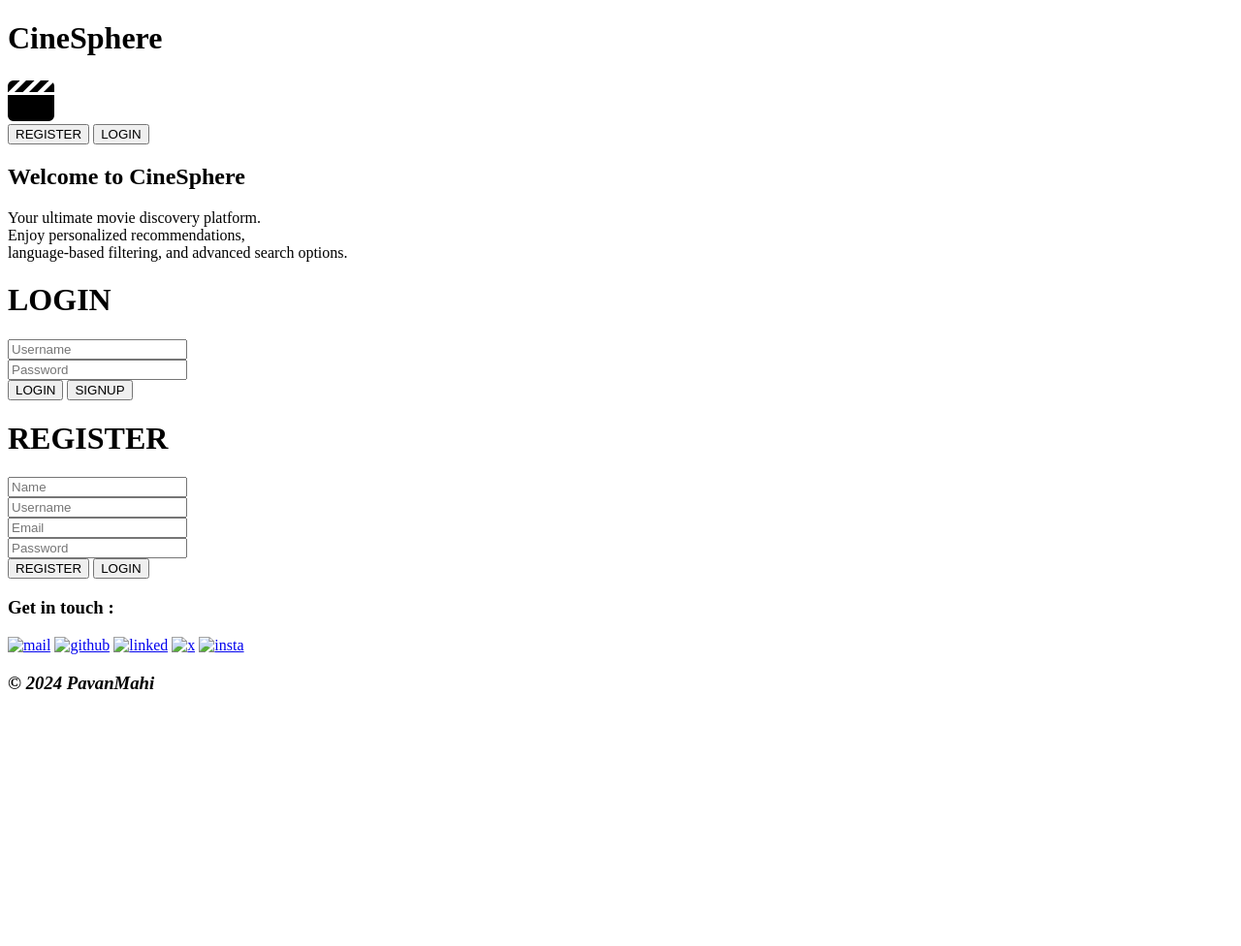
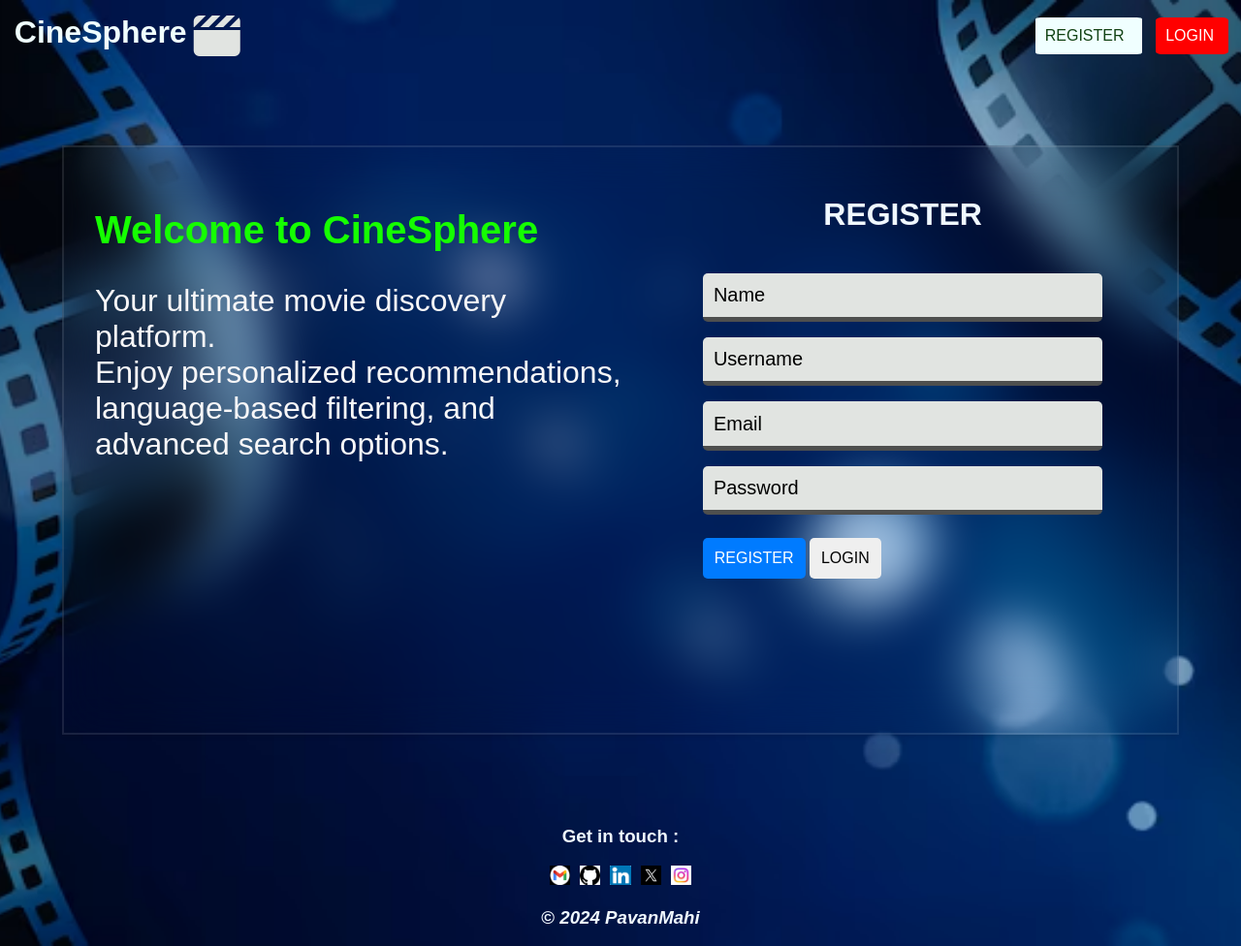
Before and after one commit to pavanmahi/CineSphere_, a plain HTML site: page home/index.html in a window 1280 px wide. Shown: the whole page at 97% size. Before the commit the page ends 800 px from the top, so only its background shows below. Drawn offline with Linux system fonts and the light colour scheme.

Commit message:
changes 2

```diff
--- a/frontend/index.html
+++ b/frontend/index.html
@@ -4,7 +4,7 @@
 	<meta charset="UTF-8">
 	<meta name="viewport" content="width=device-width, initial-scale=1.0">
 	<link rel="stylesheet" href="styles.css" class="css">
-	<link rel="stylesheet" href="/home/home.css">
+	<link rel="stylesheet" href="/home/style.css">
 	<link rel="stylesheet" href="https://cdnjs.cloudflare.com/ajax/libs/font-awesome/6.0.0-beta3/css/all.min.css">
 	<title>CineSphere</title>
 </head>
--- a/frontend/index.js
+++ b/frontend/index.js
@@ -419,7 +419,7 @@ form.addEventListener("submit", (e) => {
 
 const logout = document.getElementById("logout");
 logout.addEventListener("click", (e) => {
-  window.location.replace("/home/home.html");
+  window.location.replace("/home/index.html");
 });
 
 function showSection() {
--- a/home/index.html
+++ b/home/index.html
@@ -4,7 +4,7 @@
     <meta charset="UTF-8" />
     <meta name="viewport" content="width=device-width, initial-scale=1.0" />
     <title>CineSphere</title>
-    <link rel="stylesheet" href="home.css" />
+    <link rel="stylesheet" href="style.css" />
     <link
       rel="stylesheet"
       href="https://cdnjs.cloudflare.com/ajax/libs/font-awesome/6.0.0-beta3/css/all.min.css"
@@ -116,26 +116,26 @@
       </div>
       <div id="images2" class="images2">
         <a href="mailto:pavanbejawada4376@gmail.com"
-          ><img id="mail" src="../images/mail.png" alt="mail"
+          ><img id="mail" src="images/mail.png" alt="mail"
         /></a>
         <a href="https://github.com/pavanmahi"
-          ><img id="git" src="../images/github.png" alt="github"
+          ><img id="git" src="images/github.png" alt="github"
         /></a>
         <a
           href="https://www.linkedin.com/in/pavan-bejawada-81b59a23a?utm_source=share&utm_campaign=share_via&utm_content=profile&utm_medium=android_app"
-          ><img id="in" src="../images/in.png" alt="linked"
+          ><img id="in" src="images/in.png" alt="linked"
         /></a>
         <a href="https://x.com/PavanMahi78?t=y6Jp9-58SRgxNqCZibiWeQ&s=09"
-          ><img id="x" src="../images/x.png" alt="x"
+          ><img id="x" src="images/x.png" alt="x"
         /></a>
         <a href="https://www.instagram.com/pavan._mahi/"
-          ><img id="insta" src="../images/insta.jpeg" alt="insta"
+          ><img id="insta" src="images/insta.jpeg" alt="insta"
         /></a>
       </div>
       <div class="span_div">
         <h3><span class="span">&copy;</span> <i>2024 PavanMahi</i></h3>
       </div>
     </div>
-    <script src="home.js"></script>
+    <script src="index.js"></script>
   </body>
 </html>
--- a/home/style.css
+++ b/home/style.css
@@ -2,7 +2,7 @@
   box-sizing: border-box;
 }
 body {
-  background-image: url("mv5.avif");
+  background-image: url("images/mv5.avif");
   background-repeat: no-repeat;
   background-position: center;
   background-size: cover;
```
Also changed, not shown: home/images/github.png (added), home/images/in.png (added), home/images/insta.jpeg (added), home/images/login.webp (added), home/images/mail.png (added), home/images/mv4.jpg (added), home/images/mv5.avif (renamed from home/mv5.avif), home/images/projects.jpg (added), home/images/x.png (added).
